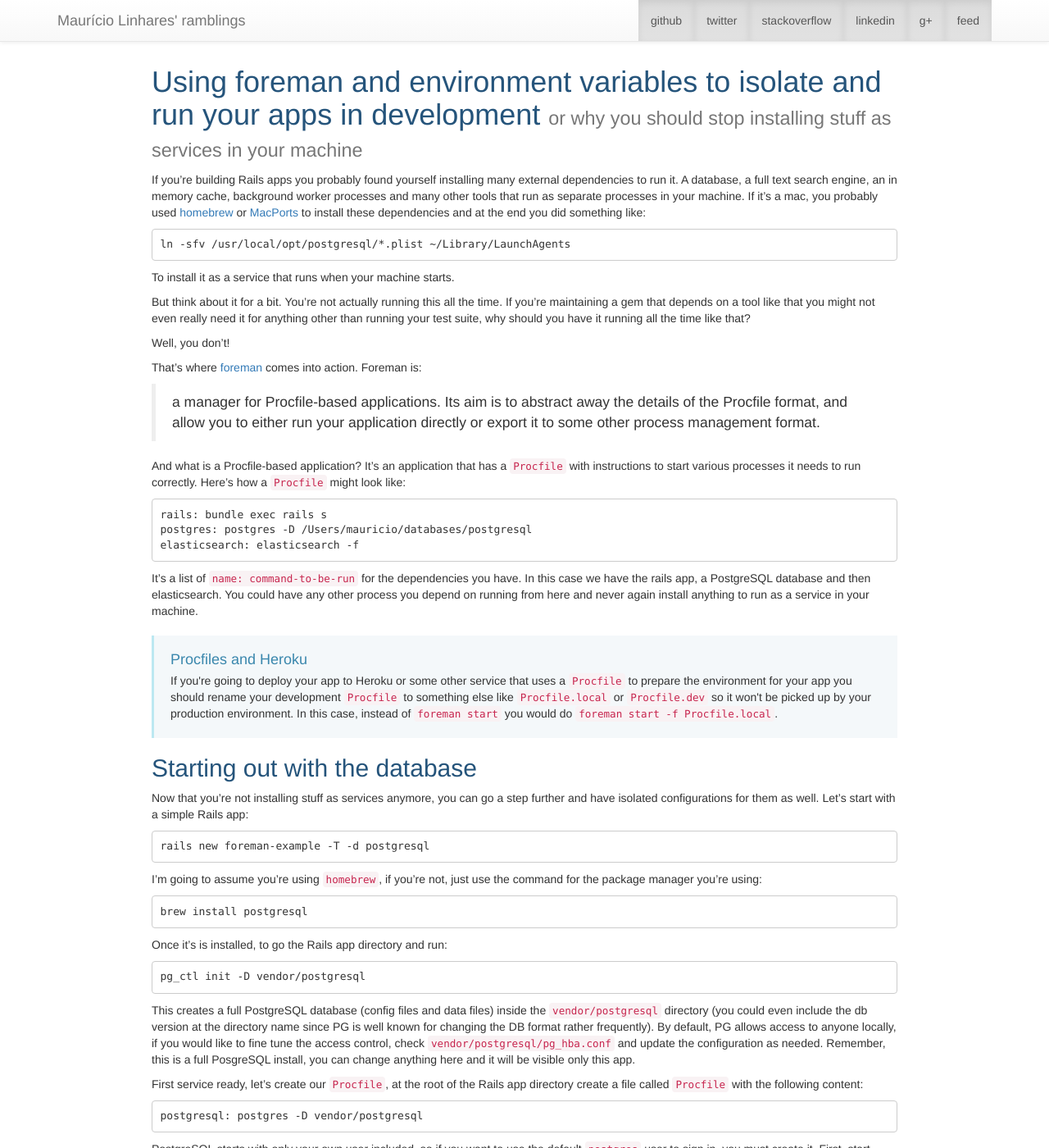
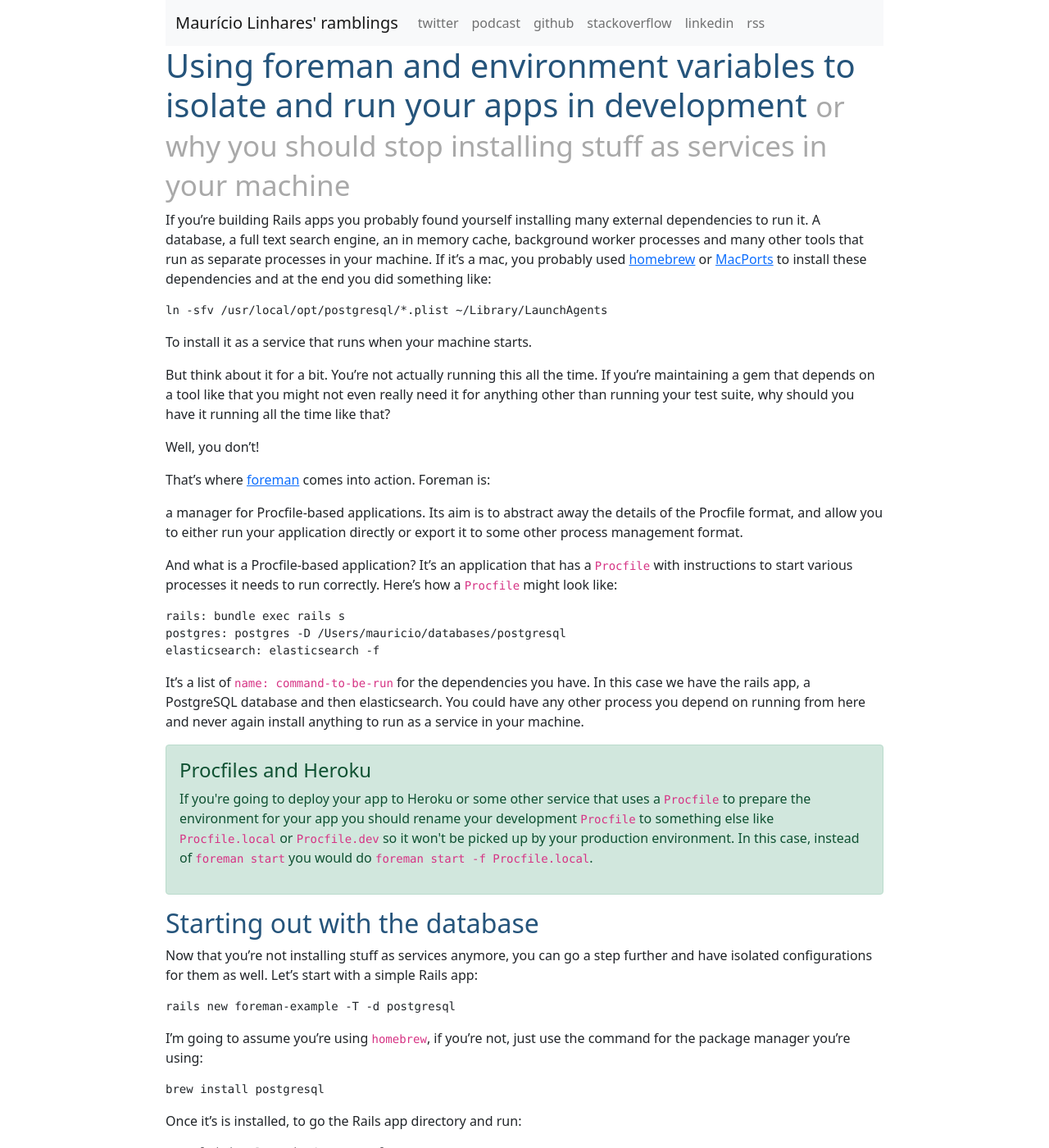
Before and after one commit to mauricio/mauricio.github.com, a Jekyll site: the page built from _posts/2014-02-09-foreman-and-environment-variables.md, in a window 1280 px wide and 1400 px high. Shown: the whole window at 82% size. Built offline with Jekyll 4.4.1, drawn with Linux system fonts in a browser that asks for light colours; comment, search, counter and statistics services are not loaded; some of the changed text lies outside the part shown.

Commit message:
Updating bootstrap theme

```diff
--- a/_includes/callouts.html
+++ /dev/null
@@ -1,40 +0,0 @@
-<style type="text/css">
-.bs-callout {
-    margin: 20px 0;
-    padding: 20px;
-    border-left: 3px solid #eeeeee;
-    code, .highlight {
-    }
-    h4 {
-        margin-top: 0;
-        margin-bottom: 5px;
-    }
-    p:last-child {
-        margin-bottom: 0;
-    }
-}
-
-.bs-callout-danger {
-    background-color: #fdf7f7;
-    border-color: #eed3d7;
-    h4 {
-        color: #b94a48;
-    }
-}
-
-.bs-callout-warning {
-    background-color: #faf8f0;
-    border-color: #faebcc;
-    h4 {
-        color: #c09853;
-    }
-}
-
-.bs-callout-info {
-    background-color: #f4f8fa;
-    border-color: #bce8f1;
-    h4 {
-        color: #3a87ad;
-    }
-}
-</style>
--- a/_layouts/bootstrap.html
+++ b/_layouts/bootstrap.html
@@ -1,4 +1,4 @@
-<!DOCTYPE html>
+<!doctype html>
 <html lang="en">
 <head>
     <meta charset="utf-8">
@@ -13,20 +13,13 @@
 
     <!-- Le styles -->
     <link href="/css/syntax.css" rel="stylesheet"/>
-    <!-- Latest compiled and minified CSS -->
-    <link rel="stylesheet" href="https://maxcdn.bootstrapcdn.com/bootstrap/3.3.1/css/bootstrap.min.css">
+    <!-- CSS only -->
+    <link href="https://cdn.jsdelivr.net/npm/bootstrap@5.1.3/dist/css/bootstrap.min.css" rel="stylesheet" integrity="sha384-1BmE4kWBq78iYhFldvKuhfTAU6auU8tT94WrHftjDbrCEXSU1oBoqyl2QvZ6jIW3" crossorigin="anonymous">
 
-    <!-- Optional theme -->
-    <link rel="stylesheet" href="https://maxcdn.bootstrapcdn.com/bootstrap/3.3.1/css/bootstrap-theme.min.css">
-
-    {% include callouts.html %}
-    <style type="text/css">
+    <style>
         body {
-            padding-top: 60px;
-            padding-bottom: 40px;
-        }
-        .sidebar-nav {
-            padding: 9px 0;
+            max-width: 900px;
+            margin: auto;
         }
 
         h1, h2 {
@@ -45,43 +38,49 @@
           padding-right: 10px;
         }
 
-        .max-width {
-          max-width: 940px;
-        }
-
     </style>
 </head>
 
 <body>
 
+<div class="container">
 
-<div id="top-menu" class="navbar navbar-default navbar-fixed-top" role="navigation">
-    <div class="container">
-        <div class="navbar-header">
+    <nav class="navbar navbar-expand-md navbar-light bg-light">
+        <div class="container-fluid">
+
             <a class="navbar-brand" href="/">Maurício Linhares' ramblings</a>
+            <div class="collapse navbar-collapse" id="navbarNav">
+                <ul class="navbar-nav">
+                    <li class="nav-item active">
+                        <a class="nav-link" href="http://twitter.com/mauriciojr">twitter</a>
+                    </li>
+                    <li class="nav-item active">
+                        <a class="nav-link" href="https://hipsters.tech/">podcast</a>
+                    </li>
+                    <li class="nav-item active">
+                        <a class="nav-link" href="http://github.com/mauricio">github</a>
+                    </li>
+                    <li class="nav-item active">
+                        <a class="nav-link" href="http://stackoverflow.com/users/293686/mauricio-linhares">stackoverflow</a>
+                    </li>
+                    <li class="nav-item active">
+                        <a class="nav-link" href="http://www.linkedin.com/in/mauriciolinhares">linkedin</a>
+                    </li>
+                    <li class="nav-item active">
+                        <a class="nav-link" href="/rss.xml">rss</a>
+                    </li>
+                </ul>
+            </div>
+
         </div>
-        <div class="collapse navbar-collapse bs-navbar-collapse navbar-right" data-toggle="navigation">
-            <ul class="nav navbar-nav">
-                <li class="active"><a href="http://github.com/mauricio">github</a></li>
-                <li class="active"><a class="active" href="http://twitter.com/mauriciojr">twitter</a></li>
-                <li class="active"><a class="active" href="http://stackoverflow.com/users/293686/mauricio-linhares">stackoverflow</a></li>
-                <li class="active"><a class="active" href="http://www.linkedin.com/in/mauriciolinhares" >linkedin</a></li>
-                <li class="active">
-                  <a class="active" href="https://plus.google.com/117933599960449441641?rel=author">
-                    g+
-                  </a>
-                </li>
-                <li class="active"><a class="active" href="/rss.xml">feed</a></li>
-            </ul>
-        </div><!--/.nav-collapse -->
-    </div>
+
+    </nav>
+
 </div>
 
 {{ content }}
 
-<div class="clearfix"></div>
-
-<div class="container" align="center">
+<div class="container">
     <hr/>
     <footer>
         <p>&copy; Maurício Linhares - mauricio.linhares [at] gmail -
--- a/_layouts/post.html
+++ b/_layouts/post.html
@@ -2,36 +2,25 @@
 layout: bootstrap
 ---
 
-<div class="container max-width">
+<style>
+	.small-subtitle {
+		color: darkgray;
+	}
+</style>
+
+<div class="container">
 	<h1>
 	{{ page.title }}
 	{% if page.subtitle != empty %}
-	<small> {{page.subtitle}} </small>
+	<small class="small-subtitle"> {{page.subtitle}} </small>
 	{% endif %}
 	</h1>
 </div>
 
-<div class="container max-width">
+<div class="container">
 	<div id="post">
 	{{ content }}
 	</div>
-
-	<div class="well">
-	    <p>Comments or questions? Ping me on Twitter! <a href="https://twitter.com/intent/tweet?screen_name=mauriciojr" class="twitter-mention-button" data-lang="en">Tweet to @mauriciojr</a></p>
-	    <script>!function(d,s,id){var js,fjs=d.getElementsByTagName(s)[0];if(!d.getElementById(id)){js=d.createElement(s);js.id=id;js.src="https://platform.twitter.com/widgets.js";fjs.parentNode.insertBefore(js,fjs);}}(document,"script","twitter-wjs");</script>
-	</div>
-
-	<p align="center">
-		<span class='st_facebook_large' displayText='Facebook'></span>
-		<span class='st_twitter_large' displayText='Tweet'></span>
-		<span class='st_linkedin_large' displayText='LinkedIn'></span>
-		<span class='st_email_large' displayText='Email'></span>
-		<span class='st_googleplus_large' displayText='Google +'></span>
-		<span class='st_dzone_large' displayText='DZone'></span>
-		<span class='st_instapaper_large' displayText='Instapaper'></span>
-		<span class='st_reddit_large' displayText='Reddit'></span>
-		<span class='st_yammer_large' displayText='Yammer'></span>
-	</p>
 
 	<div id="related">
 	  <h2>Related Posts</h2>
--- a/_posts/2014-02-09-foreman-and-environment-variables.md
+++ b/_posts/2014-02-09-foreman-and-environment-variables.md
@@ -44,8 +44,8 @@
 have any other process you depend on running from here and never again install
 anything to run as a service in your machine.
 
-<div class="bs-callout bs-callout-info">
-    <h4>Procfiles and Heroku</h4>
+<div class="alert alert-success" role="alert">
+  <h4 class="alert-heading">Procfiles and Heroku</h4>
     <p>
     If you're going to deploy your app to Heroku or some other service
     that uses a <code>Procfile</code> to prepare the environment for your app
--- a/css/syntax.css
+++ b/css/syntax.css
@@ -1,65 +1,61 @@
-.highlight  { background: #ffffff; }
+.highlight .hll { background-color: #ffffcc }
 .highlight .c { color: #999988; font-style: italic } /* Comment */
 .highlight .err { color: #a61717; background-color: #e3d2d2 } /* Error */
-.highlight .k { font-weight: bold } /* Keyword */
-.highlight .o { font-weight: bold } /* Operator */
+.highlight .k { color: #000000; font-weight: bold } /* Keyword */
+.highlight .o { color: #000000; font-weight: bold } /* Operator */
 .highlight .cm { color: #999988; font-style: italic } /* Comment.Multiline */
-.highlight .cp { color: #999999; font-weight: bold } /* Comment.Preproc */
+.highlight .cp { color: #999999; font-weight: bold; font-style: italic } /* Comment.Preproc */
 .highlight .c1 { color: #999988; font-style: italic } /* Comment.Single */
 .highlight .cs { color: #999999; font-weight: bold; font-style: italic } /* Comment.Special */
 .highlight .gd { color: #000000; background-color: #ffdddd } /* Generic.Deleted */
-.highlight .gd .x { color: #000000; background-color: #ffaaaa } /* Generic.Deleted.Specific */
-.highlight .ge { font-style: italic } /* Generic.Emph */
+.highlight .ge { color: #000000; font-style: italic } /* Generic.Emph */
 .highlight .gr { color: #aa0000 } /* Generic.Error */
 .highlight .gh { color: #999999 } /* Generic.Heading */
 .highlight .gi { color: #000000; background-color: #ddffdd } /* Generic.Inserted */
-.highlight .gi .x { color: #000000; background-color: #aaffaa } /* Generic.Inserted.Specific */
 .highlight .go { color: #888888 } /* Generic.Output */
 .highlight .gp { color: #555555 } /* Generic.Prompt */
 .highlight .gs { font-weight: bold } /* Generic.Strong */
 .highlight .gu { color: #aaaaaa } /* Generic.Subheading */
 .highlight .gt { color: #aa0000 } /* Generic.Traceback */
-.highlight .kc { font-weight: bold } /* Keyword.Constant */
-.highlight .kd { font-weight: bold } /* Keyword.Declaration */
-.highlight .kp { font-weight: bold } /* Keyword.Pseudo */
-.highlight .kr { font-weight: bold } /* Keyword.Reserved */
+.highlight .kc { color: #000000; font-weight: bold } /* Keyword.Constant */
+.highlight .kd { color: #000000; font-weight: bold } /* Keyword.Declaration */
+.highlight .kn { color: #000000; font-weight: bold } /* Keyword.Namespace */
+.highlight .kp { color: #000000; font-weight: bold } /* Keyword.Pseudo */
+.highlight .kr { color: #000000; font-weight: bold } /* Keyword.Reserved */
 .highlight .kt { color: #445588; font-weight: bold } /* Keyword.Type */
 .highlight .m { color: #009999 } /* Literal.Number */
-.highlight .s { color: #d14 } /* Literal.String */
+.highlight .s { color: #d01040 } /* Literal.String */
 .highlight .na { color: #008080 } /* Name.Attribute */
 .highlight .nb { color: #0086B3 } /* Name.Builtin */
 .highlight .nc { color: #445588; font-weight: bold } /* Name.Class */
 .highlight .no { color: #008080 } /* Name.Constant */
+.highlight .nd { color: #3c5d5d; font-weight: bold } /* Name.Decorator */
 .highlight .ni { color: #800080 } /* Name.Entity */
 .highlight .ne { color: #990000; font-weight: bold } /* Name.Exception */
 .highlight .nf { color: #990000; font-weight: bold } /* Name.Function */
+.highlight .nl { color: #990000; font-weight: bold } /* Name.Label */
 .highlight .nn { color: #555555 } /* Name.Namespace */
 .highlight .nt { color: #000080 } /* Name.Tag */
 .highlight .nv { color: #008080 } /* Name.Variable */
-.highlight .ow { font-weight: bold } /* Operator.Word */
+.highlight .ow { color: #000000; font-weight: bold } /* Operator.Word */
 .highlight .w { color: #bbbbbb } /* Text.Whitespace */
 .highlight .mf { color: #009999 } /* Literal.Number.Float */
 .highlight .mh { color: #009999 } /* Literal.Number.Hex */
 .highlight .mi { color: #009999 } /* Literal.Number.Integer */
 .highlight .mo { color: #009999 } /* Literal.Number.Oct */
-.highlight .sb { color: #d14 } /* Literal.String.Backtick */
-.highlight .sc { color: #d14 } /* Literal.String.Char */
-.highlight .sd { color: #d14 } /* Literal.String.Doc */
-.highlight .s2 { color: #d14 } /* Literal.String.Double */
-.highlight .se { color: #d14 } /* Literal.String.Escape */
-.highlight .sh { color: #d14 } /* Literal.String.Heredoc */
-.highlight .si { color: #d14 } /* Literal.String.Interpol */
-.highlight .sx { color: #d14 } /* Literal.String.Other */
+.highlight .sb { color: #d01040 } /* Literal.String.Backtick */
+.highlight .sc { color: #d01040 } /* Literal.String.Char */
+.highlight .sd { color: #d01040 } /* Literal.String.Doc */
+.highlight .s2 { color: #d01040 } /* Literal.String.Double */
+.highlight .se { color: #d01040 } /* Literal.String.Escape */
+.highlight .sh { color: #d01040 } /* Literal.String.Heredoc */
+.highlight .si { color: #d01040 } /* Literal.String.Interpol */
+.highlight .sx { color: #d01040 } /* Literal.String.Other */
 .highlight .sr { color: #009926 } /* Literal.String.Regex */
-.highlight .s1 { color: #d14 } /* Literal.String.Single */
+.highlight .s1 { color: #d01040 } /* Literal.String.Single */
 .highlight .ss { color: #990073 } /* Literal.String.Symbol */
 .highlight .bp { color: #999999 } /* Name.Builtin.Pseudo */
 .highlight .vc { color: #008080 } /* Name.Variable.Class */
 .highlight .vg { color: #008080 } /* Name.Variable.Global */
 .highlight .vi { color: #008080 } /* Name.Variable.Instance */
 .highlight .il { color: #009999 } /* Literal.Number.Integer.Long */
-.lineno {
-	border-width: 2px;
-	border-color: black;
-	border-style: solid;
-}
--- a/docker-compose.yml
+++ b/docker-compose.yml
@@ -5,7 +5,9 @@
     build:
       context: .
     restart: on-failure
-    entrypoint: ["bash"]
+    command: ["jekyll", "s", "--host=0.0.0.0"]
+    ports:
+      - 4000:4000
     working_dir: "/blog"
     volumes:
       - "./:/blog"
```
Also changed, not shown: other parts of _layouts/bootstrap.html (+1 -6 lines), other parts of _layouts/post.html (+0 -4 lines), Gemfile.lock, 2 other files.
